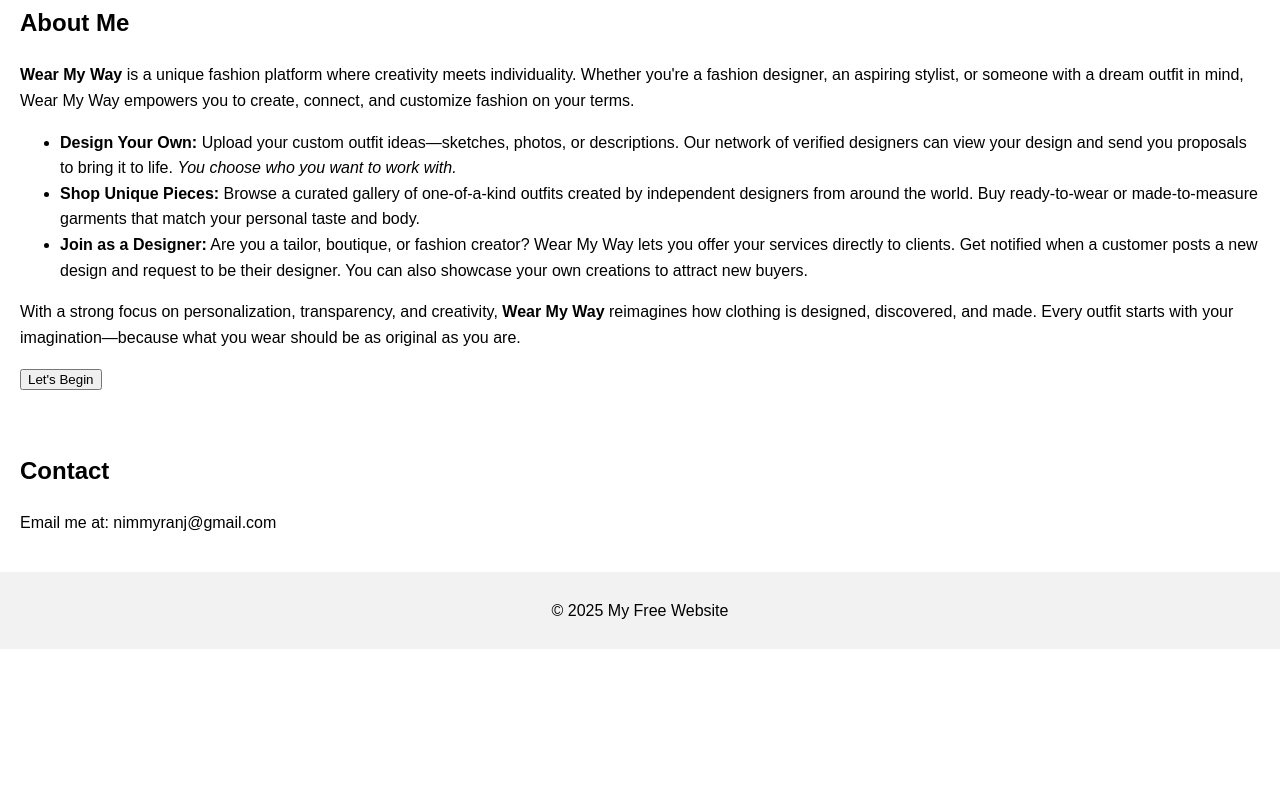
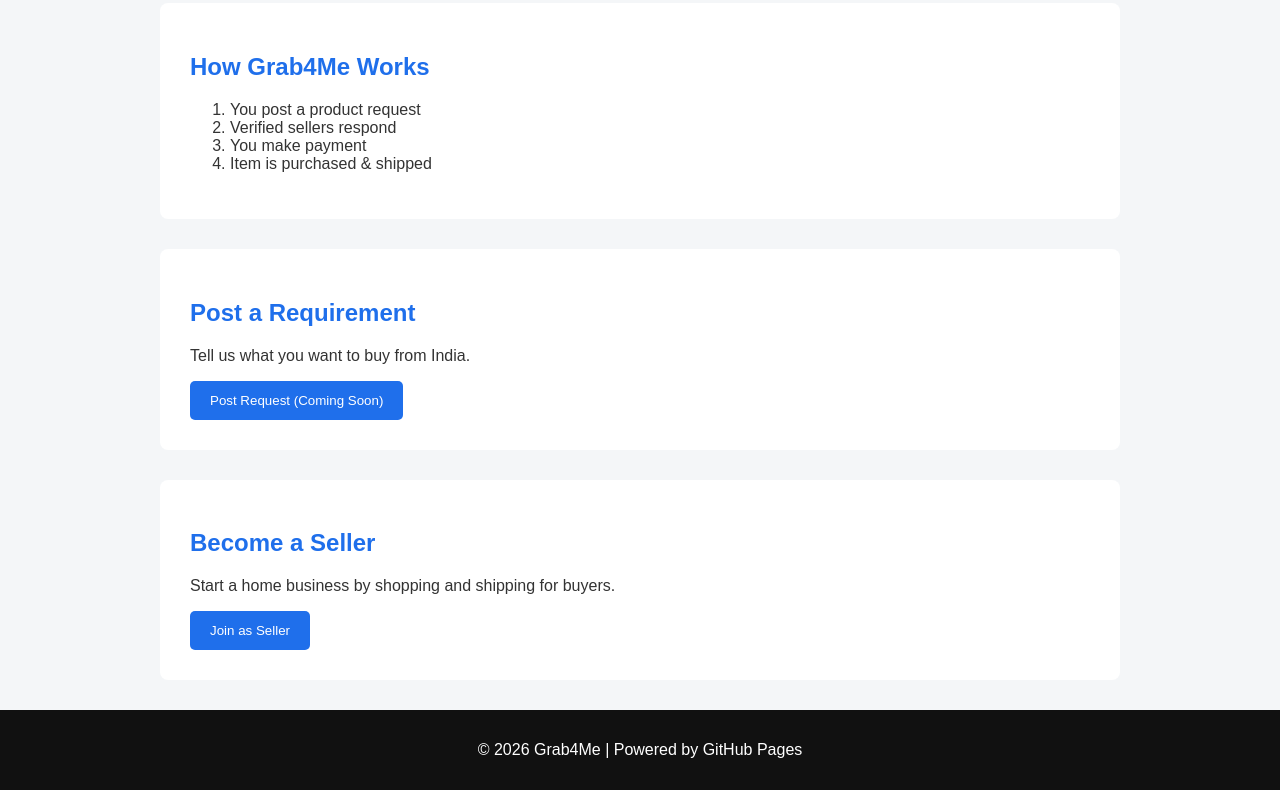
Before and after one commit to nimmyranjee/Nimz-ws, a plain HTML site: page index.html in a window 1280 px wide. Shown: the part 221-1011 px from the top of the page. Before the commit the page ends 870 px from the top, so only its background shows below. Drawn offline with Linux system fonts and the light colour scheme.

Commit message:
Update index.html

```diff
--- a/index.html
+++ b/index.html
@@ -1,56 +1,80 @@
 <!DOCTYPE html>
-<html>
+<html lang="en">
 <head>
-  <title>Wear My Way</title>
-  <link rel="stylesheet" href="style.css">
+    <meta charset="UTF-8">
+    <title>Grab4Me – Buy Anything from India</title>
+    <meta name="viewport" content="width=device-width, initial-scale=1.0">
+    <style>
+        body {
+            font-family: Arial, sans-serif;
+            margin: 0;
+            background: #f4f6f8;
+            color: #333;
+        }
+        header {
+            background: #1f6feb;
+            color: white;
+            padding: 40px 20px;
+            text-align: center;
+        }
+        section {
+            max-width: 900px;
+            margin: 30px auto;
+            background: white;
+            padding: 30px;
+            border-radius: 8px;
+        }
+        h2 {
+            color: #1f6feb;
+        }
+        button {
+            background: #1f6feb;
+            color: white;
+            border: none;
+            padding: 12px 20px;
+            border-radius: 5px;
+            cursor: pointer;
+        }
+        footer {
+            background: #111;
+            color: white;
+            text-align: center;
+            padding: 15px;
+        }
+    </style>
 </head>
 <body>
-  <script src="script.js?v=2"></script>
-  <header>
-    <button onclick="toggleDarkMode()">Toggle Dark Mode</button>
 
-    <h1>Wear My Way</h1>
-    <nav>
-      <a href="#about">About</a>
-      <a href="#contact">Contact</a>
-    </nav>
-  </header>
+<header>
+    <h1>Grab4Me</h1>
+    <p>Post what you want. Sellers from India shop & ship it for you.</p>
+</header>
 
-  <section id="about">
-    <h2>About Me</h2>
-    <p>
-      <strong>Wear My Way</strong> is a unique fashion platform where creativity meets individuality. Whether you're a fashion designer, an aspiring stylist, or someone with a dream outfit in mind, Wear My Way empowers you to create, connect, and customize fashion on your terms.
-    </p>
+<section>
+    <h2>How Grab4Me Works</h2>
+    <ol>
+        <li>You post a product request</li>
+        <li>Verified sellers respond</li>
+        <li>You make payment</li>
+        <li>Item is purchased & shipped</li>
+    </ol>
+</section>
 
-    <ul>
-      <li>
-        <strong>Design Your Own:</strong> Upload your custom outfit ideas—sketches, photos, or descriptions. Our network of verified designers can view your design and send you proposals to bring it to life. <em>You choose who you want to work with.</em>
-      </li>
-      <li>
-        <strong>Shop Unique Pieces:</strong> Browse a curated gallery of one-of-a-kind outfits created by independent designers from around the world. Buy ready-to-wear or made-to-measure garments that match your personal taste and body.
-      </li>
-      <li>
-        <strong>Join as a Designer:</strong> Are you a tailor, boutique, or fashion creator? Wear My Way lets you offer your services directly to clients. Get notified when a customer posts a new design and request to be their designer. You can also showcase your own creations to attract new buyers.
-      </li>
-    </ul>
+<section>
+    <h2>Post a Requirement</h2>
+    <p>Tell us what you want to buy from India.</p>
+    <button>Post Request (Coming Soon)</button>
+</section>
 
-    <p>
-      With a strong focus on personalization, transparency, and creativity, <strong>Wear My Way</strong> reimagines how clothing is designed, discovered, and made. Every outfit starts with your imagination—because what you wear should be as original as you are.
-    </p>
+<section>
+    <h2>Become a Seller</h2>
+    <p>Start a home business by shopping and shipping for buyers.</p>
+    <button>Join as Seller</button>
+</section>
 
-    <button onclick="showMessage()">Let's Begin</button>
-  </section>
-
-
-  <section id="contact">
-    <h2>Contact</h2>
-    <p>Email me at: nimmyranj@gmail.com</p>
-  </section>
-
-  <footer>
-    <p>&copy; 2025 My Free Website</p>
-  </footer>
-  <script src="script.js"></script>
+<footer>
+    <p>© 2026 Grab4Me | Powered by GitHub Pages</p>
+</footer>
 
 </body>
 </html>
```
